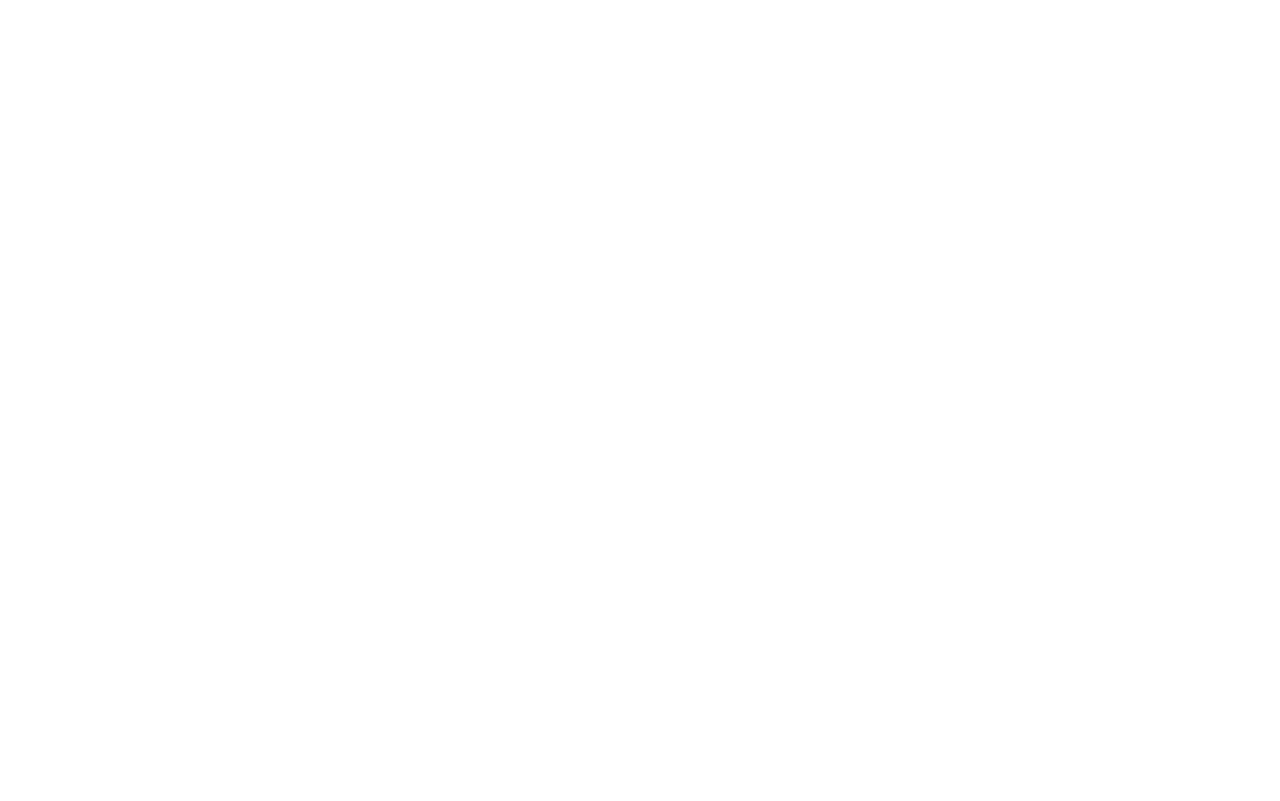
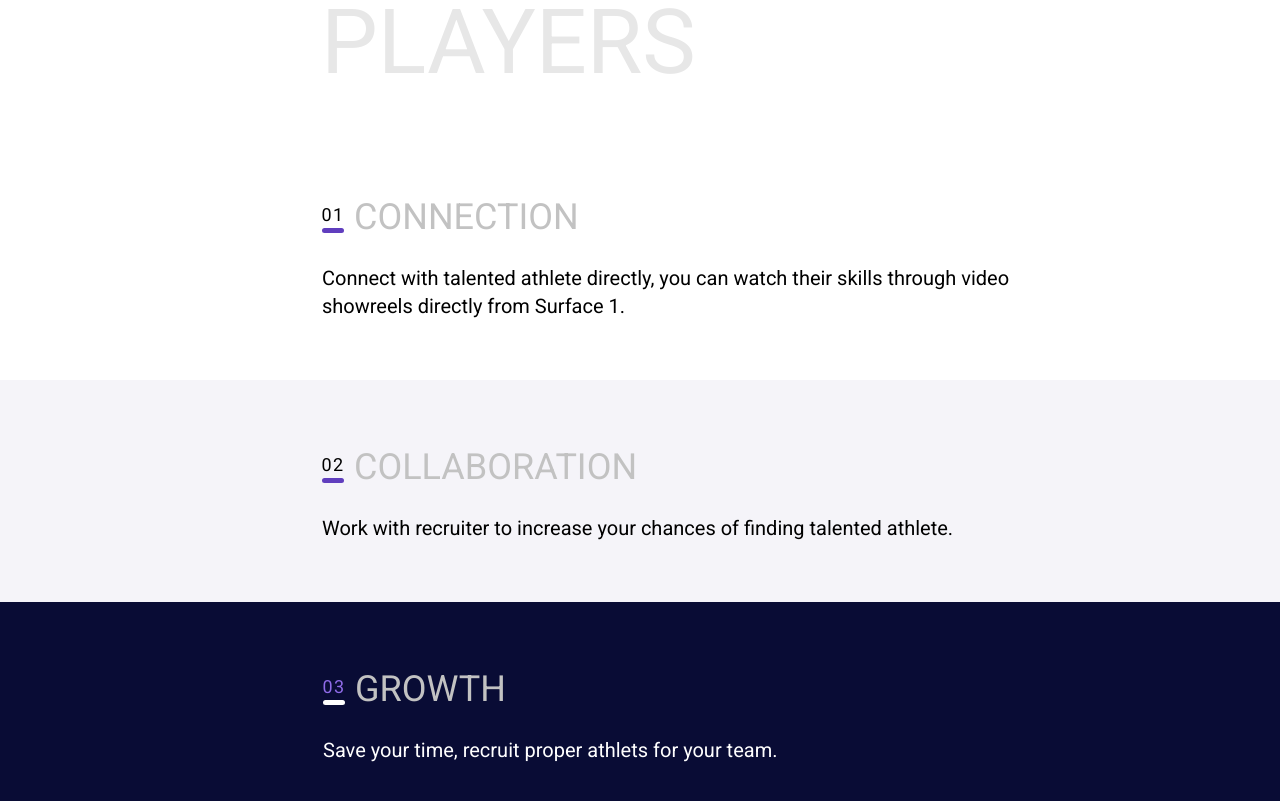
Before and after one commit to zoom2009/cathcart-exam, a Next.js app: page / in a window 1280 px wide. Shown: the part 1120-1921 px from the top of the page. Before the commit the page ends 995 px from the top, so only its background shows below. Built offline with nearby package versions, Linux system fonts and the light colour scheme.

Commit message:
Add all text section

```diff
--- a/src/components/SubSectionContent/index.tsx
+++ b/src/components/SubSectionContent/index.tsx
@@ -16,7 +16,7 @@
     <div className={classes.container}>
       <div className={classes.titleContainer}>
         <div className={classes.noContainer}>
-          <div className={classes.no}>{no}</div>
+          <div className={classes.no[mode]}>{no}</div>
           <div className={tw([classes.noUnderLine, classes.noUnderLineStyle[mode]])} />
         </div>
         <Label variant="sub-title">{title}</Label>
--- a/src/components/SubSectionContent/interface.ts
+++ b/src/components/SubSectionContent/interface.ts
@@ -2,5 +2,5 @@
   no: string
   title: string
   desc: string
-  mode?: 'light' | 'dark'
+  mode?: 'light' | 'dark' | 'primary-dark'
 }
--- a/src/components/SubSectionContent/styles.ts
+++ b/src/components/SubSectionContent/styles.ts
@@ -4,16 +4,22 @@
   container: tw(`flex flex-col`),
   titleContainer: tw(`flex flex-row items-center`),
   noContainer: tw(`flex flex-col items-center justify-center w-[22px] mr-[10px]`),
-  no: tw(`text-[18px] tracking-[1.5px] text-center`),
+  no: {
+    light: tw(`text-[18px] tracking-[1.5px] text-center`),
+    dark: tw(`text-[18px] tracking-[1.5px] text-center`),
+    'primary-dark': tw(`text-[18px] tracking-[1.5px] text-center text-text-dark-primary`),
+  },
   noUnderLine: tw(`h-[5px] w-full rounded-[2.5px]`),
   noUnderLineStyle: {
-    light: 'bg-underline-primary',
-    dark: 'bg-white',
+    light: tw(`bg-underline-primary`),
+    dark: tw(`bg-white`),
+    'primary-dark': tw(`bg-white`),
   },
   space: tw(`h-[20px]`),
   desc: tw(`text-[20px] leading-[28px]`),
   descStyle: {
     light: tw(`text-black`),
     dark: tw(`text-white`),
+    'primary-dark': tw(`text-white`),
   },
 }
--- a/src/containers/Home/constants.ts
+++ b/src/containers/Home/constants.ts
@@ -1,18 +1,34 @@
 export const wording = {
-  title: 'ATHLETS',
-  section1: {
+  titleRight: 'ATHLETS',
+  sectionRight1: {
     no: '01',
     title: 'CONNECTION',
     desc: 'Connect with coaches directly, you can ping coaches to view profile.',
   },
-  section2: {
+  sectionRight2: {
     no: '02',
     title: 'COLLABORATION',
     desc: 'Work with other student athletes to  increase visability. When you share and like other players videos it will increase your visability as a player. This is the team work aspect to Surface 1.',
   },
-  section3: {
+  sectionRight3: {
     no: '03',
     title: 'GROWTH',
     desc: 'Resources and tools for you to get better as a student Athelte. Access to training classes, tutor sessions, etc',
   },
+  titleLeft: 'PLAYERS',
+  sectionLeft1: {
+    no: '01',
+    title: 'CONNECTION',
+    desc: 'Connect with talented athlete directly, you can watch their skills through video showreels directly from Surface 1.',
+  },
+  sectionLeft2: {
+    no: '02',
+    title: 'COLLABORATION',
+    desc: 'Work with recruiter to increase your chances of finding talented athlete.',
+  },
+  sectionLeft3: {
+    no: '03',
+    title: 'GROWTH',
+    desc: 'Save your time, recruit proper athlets for your team.',
+  },
 }
--- a/src/containers/Home/index.tsx
+++ b/src/containers/Home/index.tsx
@@ -1,43 +1,78 @@
 import React from 'react'
 import PageContainer from '@/components/PageContainer'
-import { classes } from './styles'
 import Label from '@/components/Label'
 import SubSectionContent from '@/components/SubSectionContent'
 import { tw } from '@/components/tw'
 import { wording } from './constants'
+import { classes } from './styles'
 
 const Home = () => {
   return (
      <PageContainer>
+        {/* Section Right */}
         <div className={classes.container}>
-          <div className={tw([classes.section.textContainer, 'mb-[10px]'])}>
-            <Label variant="title">{wording.title}</Label>
+          <div className={tw([classes.sectionRight.textContainer, 'mb-[10px]'])}>
+            <Label variant="title">{wording.titleRight}</Label>
           </div>
-          <div className={classes.section.container}>
-            <div className={classes.section.textContainer}>
+          <div className={classes.sectionRight.container}>
+            <div className={classes.sectionRight.textContainer}>
               <SubSectionContent
-                no={wording.section1.no}
-                title={wording.section1.title}
-                desc={wording.section1.desc}
+                no={wording.sectionRight1.no}
+                title={wording.sectionRight1.title}
+                desc={wording.sectionRight1.desc}
               />
             </div>
           </div>
-          <div className={tw([classes.section.container, 'bg-section-gray'])}>
-            <div className={classes.section.textContainer}>
+          <div className={tw([classes.sectionRight.container, 'bg-section-gray'])}>
+            <div className={classes.sectionRight.textContainer}>
               <SubSectionContent
-                no={wording.section2.no}
-                title={wording.section2.title}
-                desc={wording.section2.desc}
+                no={wording.sectionRight2.no}
+                title={wording.sectionRight2.title}
+                desc={wording.sectionRight2.desc}
               />
             </div>
           </div>
-          <div className={tw([classes.section.container, 'bg-primary'])}>
-            <div className={classes.section.textContainer}>
+          <div className={tw([classes.sectionRight.container, 'bg-primary'])}>
+            <div className={classes.sectionRight.textContainer}>
               <SubSectionContent
-                no={wording.section3.no}
-                title={wording.section3.title}
-                desc={wording.section3.desc}
+                no={wording.sectionRight3.no}
+                title={wording.sectionRight3.title}
+                desc={wording.sectionRight3.desc}
                 mode="dark"
+              />
+            </div>
+          </div>
+          {/* Section Left */}
+          <div className={tw([classes.sectionLeft.textContainer, 'ml-[321px]'])}>
+            <div className={classes.sectionLeft.title}>
+              <Label variant="title">{wording.titleLeft}</Label>
+            </div>
+          </div>
+          <div className={classes.sectionLeft.container}>
+            <div className={tw([classes.sectionLeft.textContainer, 'ml-[322px]'])}>
+              <SubSectionContent
+                no={wording.sectionLeft1.no}
+                title={wording.sectionLeft1.title}
+                desc={wording.sectionLeft1.desc}
+              />
+            </div>
+          </div>
+          <div className={tw([classes.sectionLeft.container, 'bg-section-gray'])}>
+            <div className={tw([classes.sectionLeft.textContainer, 'ml-[322px]'])}>
+              <SubSectionContent
+                no={wording.sectionLeft2.no}
+                title={wording.sectionLeft2.title}
+                desc={wording.sectionLeft2.desc}
+              />
+            </div>
+          </div>
+          <div className={tw([classes.sectionLeft.container, 'bg-dark-primary'])}>
+            <div className={tw([classes.sectionLeft.textContainer, 'ml-[323px]'])}>
+              <SubSectionContent
+                no={wording.sectionLeft3.no}
+                title={wording.sectionLeft3.title}
+                desc={wording.sectionLeft3.desc}
+                mode="primary-dark"
               />
             </div>
           </div>
--- a/src/containers/Home/styles.ts
+++ b/src/containers/Home/styles.ts
@@ -2,8 +2,13 @@
 
 export const classes = {
   container: tw(`flex flex-col w-full pt-[100px]`),
-  section: {
+  sectionRight: {
     container: tw(`flex flex-col w-full py-[60px]`),
     textContainer: tw(`w-[717px] mr-[195px] ml-auto`),
   },
+  sectionLeft: {
+    title: tw(`mb-[20px] mt-[100px]`),
+    container: tw(`flex flex-col w-full py-[60px]`),
+    textContainer: tw(`w-[717px]`),
+  },
 }
--- a/tailwind.config.ts
+++ b/tailwind.config.ts
@@ -24,6 +24,7 @@
         'underline-primary': '#603EBE',
         'underline-light': '#FFF',
         'dark-primary': '#090C35',
+        'text-dark-primary': '#8F6BE8',
         'title': '#E7E7E7',
         'sub-title': '#C2C2C2',
         'text-dark': '#000',
```
